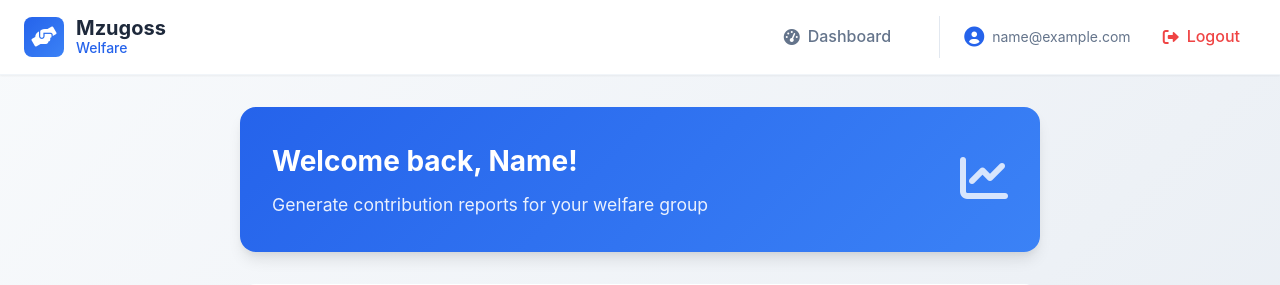
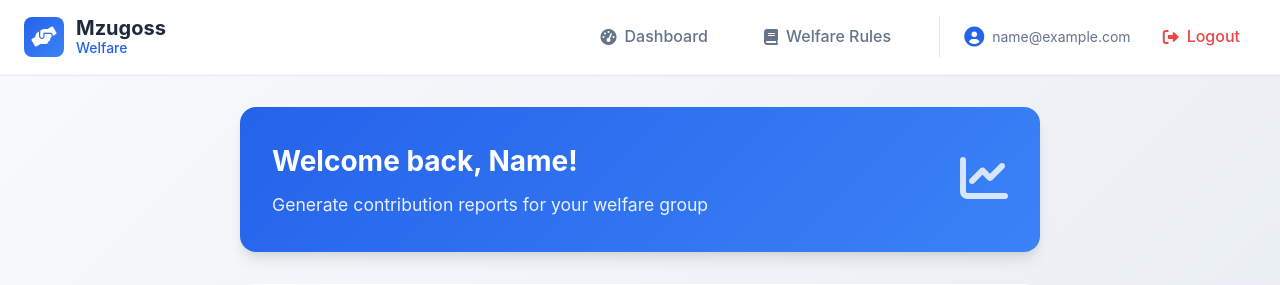
Before and after one commit to TgkCapture/welfare_system, a Flask app: page / in a window 1280 px wide. Shown: the top 285 px of the page. Run offline with Flask 3, Linux system fonts and the light colour scheme; the visitor is signed in with stand-in values (Sample User, id 1); data that the repository does not hold is empty.

Commit message:
feat: welfare rules url

```diff
--- a/app/templates/base.html
+++ b/app/templates/base.html
@@ -32,6 +32,10 @@
                         <a href="{{ url_for('main.dashboard') }}" class="nav-link">
                             <i class="fas fa-tachometer-alt"></i>
                             <span class="nav-text">Dashboard</span>
+                        </a>
+                        <a href="{{ url_for('main.welfare_rules') }}" class="nav-link">
+                            <i class="fas fa-book"></i>
+                            <span class="nav-text">Welfare Rules</span>
                         </a>
                         {% if current_user.is_admin %}
                         <a href="{{ url_for('main.settings') }}" class="nav-link">
```
